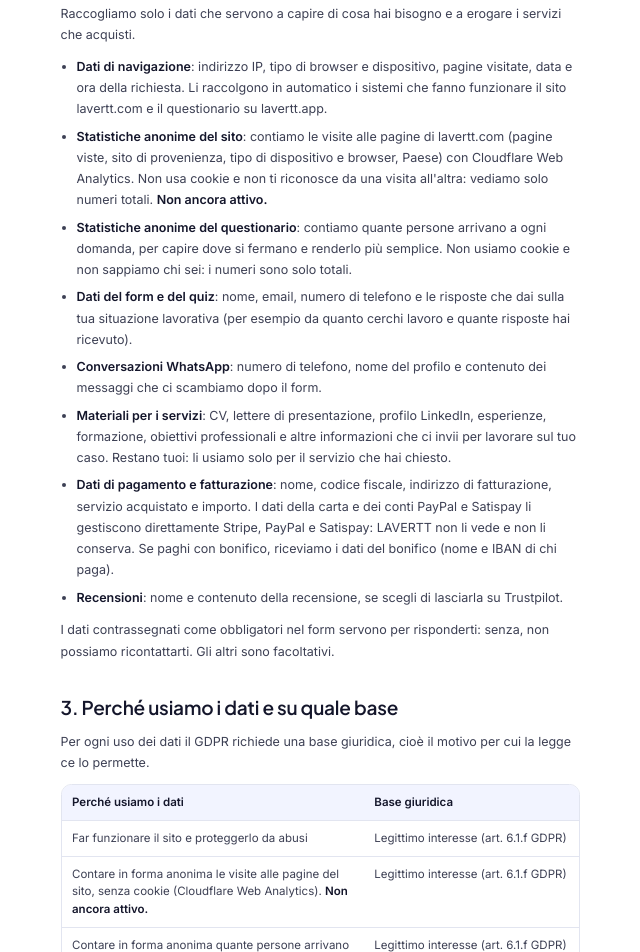
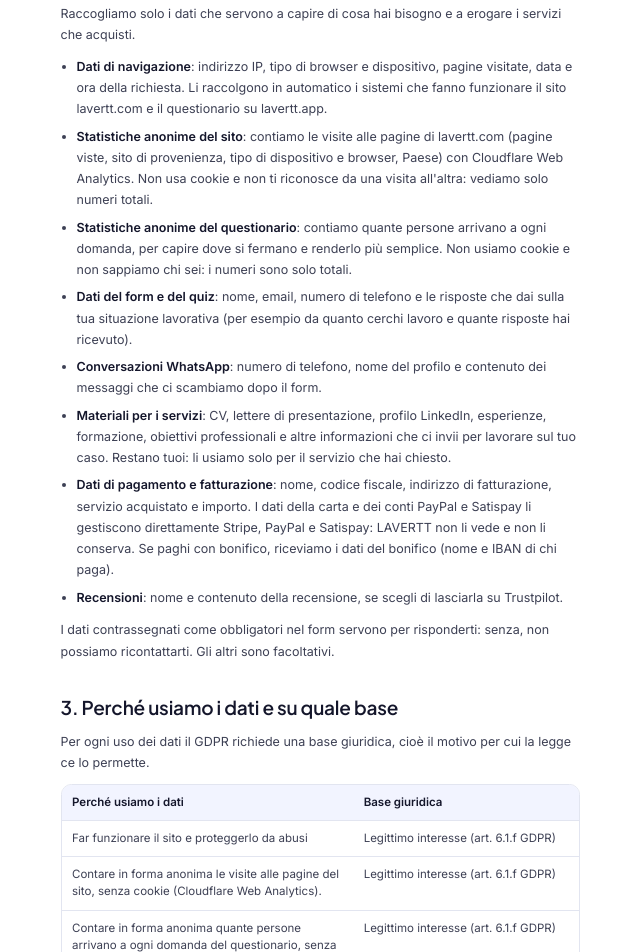
Before and after one commit to lavertacv-proglav/lavertt-sito, a plain HTML site: page docs/privacy-policy.html in a window 1280 px wide. Shown: the part 640-1592 px from the top of the page, without its empty margins (320-960 px from the left). Drawn offline with Linux system fonts and the light colour scheme.

Commit message:
Statistiche Cloudflare Web Analytics attive
- Token di lavertt.com inserito in build.js, snippet ufficiale in fondo a ogni pagina
- Privacy Policy: le statistiche del sito risultano "Attivo"

Co-Authored-By: Claude Opus 5.5 <noreply@anthropic.com>
Claude-Session: https://claude.ai/code/session_019wKr7wNdjYiPL8AByKGYhj

```diff
--- a/build.js
+++ b/build.js
@@ -33,7 +33,7 @@ const COOKIE_VERSION = 1;
 // Statistiche delle visite (Cloudflare Web Analytics, senza cookie: non serve il banner).
 // Incolla qui il token che ti dà Cloudflare (solo lettere e numeri). Vuoto = statistiche spente.
 // La Privacy Policy si aggiorna da sola ("Attivo" / "Non ancora attivo").
-const CLOUDFLARE_ANALYTICS_TOKEN = '';
+const CLOUDFLARE_ANALYTICS_TOKEN = '33a0f611ebda4995babebf0f16d8973f';
 // ---------------------------------------------------------------
 
 const SITE = 'https://lavertt.com';
@@ -128,7 +128,7 @@ if (!/^\d*$/.test(META_PIXEL_ID)) throw new Error('META_PIXEL_ID deve contenere
 if (!/^[A-Za-z0-9]*$/.test(CLOUDFLARE_ANALYTICS_TOKEN)) throw new Error('CLOUDFLARE_ANALYTICS_TOKEN deve contenere solo lettere e numeri');
 // Statistiche Cloudflare: script ufficiale, caricato in fondo alla pagina solo se c'è il token
 const ANALYTICS = CLOUDFLARE_ANALYTICS_TOKEN
-  ? `<script defer src="https://static.cloudflareinsights.com/beacon.min.js" data-cf-beacon='{"token": "${CLOUDFLARE_ANALYTICS_TOKEN}"}'></script>` + NL
+  ? `<!-- Cloudflare Web Analytics --><script type='module' src='https://static.cloudflareinsights.com/beacon.min.js' data-cf-beacon='{"token": "${CLOUDFLARE_ANALYTICS_TOKEN}"}'></script><!-- End Cloudflare Web Analytics -->` + NL
   : '';
 // Immagine di anteprima per Facebook, WhatsApp, LinkedIn (public/og-image.png, 1200x630)
 const OG_IMAGE = fs.existsSync(path.join(__dirname, 'public', 'og-image.png')) ? SITE + '/og-image.png' : '';
--- a/docs/privacy-policy.html
+++ b/docs/privacy-policy.html
@@ -168,7 +168,7 @@ a,button,summary,[role="button"]{touch-action:manipulation}
 <p>Raccogliamo solo i dati che servono a capire di cosa hai bisogno e a erogare i servizi che acquisti.</p>
 <ul>
 <li><strong>Dati di navigazione</strong>: indirizzo IP, tipo di browser e dispositivo, pagine visitate, data e ora della richiesta. Li raccolgono in automatico i sistemi che fanno funzionare il sito lavertt.com e il questionario su lavertt.app.</li>
-<li><strong>Statistiche anonime del sito</strong>: contiamo le visite alle pagine di lavertt.com (pagine viste, sito di provenienza, tipo di dispositivo e browser, Paese) con Cloudflare Web Analytics. Non usa cookie e non ti riconosce da una visita all'altra: vediamo solo numeri totali. <strong>Non ancora attivo.</strong></li>
+<li><strong>Statistiche anonime del sito</strong>: contiamo le visite alle pagine di lavertt.com (pagine viste, sito di provenienza, tipo di dispositivo e browser, Paese) con Cloudflare Web Analytics. Non usa cookie e non ti riconosce da una visita all'altra: vediamo solo numeri totali.</li>
 <li><strong>Statistiche anonime del questionario</strong>: contiamo quante persone arrivano a ogni domanda, per capire dove si fermano e renderlo più semplice. Non usiamo cookie e non sappiamo chi sei: i numeri sono solo totali.</li>
 <li><strong>Dati del form e del quiz</strong>: nome, email, numero di telefono e le risposte che dai sulla tua situazione lavorativa (per esempio da quanto cerchi lavoro e quante risposte hai ricevuto).</li>
 <li><strong>Conversazioni WhatsApp</strong>: numero di telefono, nome del profilo e contenuto dei messaggi che ci scambiamo dopo il form.</li>
@@ -184,7 +184,7 @@ a,button,summary,[role="button"]{touch-action:manipulation}
 <thead><tr><th>Perché usiamo i dati</th><th>Base giuridica</th></tr></thead>
 <tbody>
 <tr><td>Far funzionare il sito e proteggerlo da abusi</td><td>Legittimo interesse (art. 6.1.f GDPR)</td></tr>
-<tr><td>Contare in forma anonima le visite alle pagine del sito, senza cookie (Cloudflare Web Analytics). <strong>Non ancora attivo.</strong></td><td>Legittimo interesse (art. 6.1.f GDPR)</td></tr>
+<tr><td>Contare in forma anonima le visite alle pagine del sito, senza cookie (Cloudflare Web Analytics).</td><td>Legittimo interesse (art. 6.1.f GDPR)</td></tr>
 <tr><td>Contare in forma anonima quante persone arrivano a ogni domanda del questionario, senza cookie</td><td>Legittimo interesse (art. 6.1.f GDPR)</td></tr>
 <tr><td>Rispondere alle richieste dal form e su WhatsApp, analizzare il quiz e proporti i servizi adatti a te</td><td>Misure precontrattuali richieste da te (art. 6.1.b GDPR)</td></tr>
 <tr><td>Erogare i servizi acquistati (CV, LinkedIn, lettere, messaggi per recruiter, colloqui, mappatura aziende)</td><td>Esecuzione del contratto (art. 6.1.b GDPR)</td></tr>
@@ -223,7 +223,7 @@ a,button,summary,[role="button"]{touch-action:manipulation}
 <thead><tr><th>Fornitore</th><th>Servizio</th><th>Ruolo</th><th>Dove tratta i dati</th></tr></thead>
 <tbody>
 <tr><td>GitHub, Inc. (GitHub Pages)</td><td>Ospitare il sito lavertt.com</td><td>Responsabile</td><td>Stati Uniti (<a href="#trasferimenti">sezione 11</a>)</td></tr>
-<tr><td>Cloudflare, Inc. (Web Analytics)</td><td>Contare in forma anonima le visite al sito lavertt.com, senza cookie. <strong>Non ancora attivo.</strong></td><td>Responsabile</td><td>Stati Uniti (<a href="#trasferimenti">sezione 11</a>)</td></tr>
+<tr><td>Cloudflare, Inc. (Web Analytics)</td><td>Contare in forma anonima le visite al sito lavertt.com, senza cookie.</td><td>Responsabile</td><td>Stati Uniti (<a href="#trasferimenti">sezione 11</a>)</td></tr>
 <tr><td>Vercel Inc.</td><td>Ospitare il questionario su lavertt.app, ricevere le risposte e contare in forma anonima le visite alle domande</td><td>Fornitore del servizio</td><td>Stati Uniti (<a href="#trasferimenti">sezione 11</a>)</td></tr>
 <tr><td>Spoki – NextAI Srl</td><td>Piattaforma WhatsApp Business: messaggi automatici e conversazioni</td><td>Responsabile</td><td>Unione Europea</td></tr>
 <tr><td>Mitto AG</td><td>Collegamento tecnico tra Spoki e WhatsApp, usato da Spoki</td><td>Sub-responsabile, per conto di Spoki</td><td>Svizzera (<a href="#trasferimenti">sezione 11</a>)</td></tr>
@@ -285,14 +285,14 @@ a,button,summary,[role="button"]{touch-action:manipulation}
 <p>Per non ricevere più messaggi promozionali su WhatsApp basta scrivere STOP; per le email c'è il link in fondo a ogni messaggio.</p>
 
 <h2 id="cookies">10. Cookie e tracciamento</h2>
-<p class="lv-note"><strong>In breve:</strong> il sito LAVERTT usa strumenti tecnici, necessari per funzionare, e Cloudflare Web Analytics per contare le visite in forma anonima, senza cookie. <strong>Non ancora attivo.</strong> Non usiamo strumenti di tracciamento pubblicitario: per questo oggi non ti mostriamo il banner dei cookie. Se attiveremo il Pixel Meta, prima ti chiederemo il consenso con un banner.</p>
+<p class="lv-note"><strong>In breve:</strong> il sito LAVERTT usa strumenti tecnici, necessari per funzionare, e Cloudflare Web Analytics per contare le visite in forma anonima, senza cookie. Non usiamo strumenti di tracciamento pubblicitario: per questo oggi non ti mostriamo il banner dei cookie. Se attiveremo il Pixel Meta, prima ti chiederemo il consenso con un banner.</p>
 <h3>Cosa sono i cookie</h3>
 <p>I cookie sono piccoli file che un sito salva sul tuo dispositivo. Quelli tecnici servono a far funzionare il sito; quelli di marketing servono a misurare l'efficacia della pubblicità.</p>
 <h3>Cosa succede quando visiti il sito</h3>
 <p>Il sito è ospitato da GitHub (GitHub Pages). Come ogni server, registra in automatico alcuni dati tecnici della visita, per esempio l'indirizzo IP e il tipo di browser, per far funzionare il sito e proteggerlo da abusi. Non sono cookie e non servono a profilarti (vedi la <a href="#dati">sezione 2</a>).</p>
 <p>I caratteri tipografici e le immagini sono caricati dal sito stesso, senza servizi esterni.</p>
 <h3>Statistiche delle visite</h3>
-<p>Per capire quante persone visitano il sito, da dove arrivano e quali pagine leggono usiamo Cloudflare Web Analytics. <strong>Non ancora attivo.</strong> Non salva cookie né altri dati sul tuo dispositivo e non ti riconosce da una visita all'altra: vediamo solo numeri totali. Per questo non serve il tuo consenso.</p>
+<p>Per capire quante persone visitano il sito, da dove arrivano e quali pagine leggono usiamo Cloudflare Web Analytics. Non salva cookie né altri dati sul tuo dispositivo e non ti riconosce da una visita all'altra: vediamo solo numeri totali. Per questo non serve il tuo consenso.</p>
 <p>Quando il banner è attivo, la scelta che fai viene salvata nel tuo browser (memoria locale, voce «lv-cookie»), così non te la chiediamo a ogni pagina. È uno strumento tecnico: non serve il consenso e viene cancellato dopo 6 mesi.</p>
 <h3>Quando lasci il sito</h3>
 <p>Se premi i pulsanti che portano al questionario o a WhatsApp, apri pagine che non fanno parte di questo sito. Per i cookie valgono le regole di quelle pagine.</p>
@@ -302,7 +302,7 @@ a,button,summary,[role="button"]{touch-action:manipulation}
 <thead><tr><th>Strumento</th><th>Categoria</th><th>Fornitore</th><th>Durata</th><th>Serve il consenso?</th><th>Stato</th></tr></thead>
 <tbody>
 <tr><td>Scelta sui cookie (lv-cookie)</td><td>Tecnico</td><td>LAVERTT</td><td>6 mesi</td><td>No</td><td>Solo quando il banner è attivo (oggi no)</td></tr>
-<tr><td>Cloudflare Web Analytics</td><td>Statistica anonima, senza cookie</td><td>Cloudflare, Inc.</td><td>Nessun dato salvato sul dispositivo</td><td>No</td><td>Non ancora attivo</td></tr>
+<tr><td>Cloudflare Web Analytics</td><td>Statistica anonima, senza cookie</td><td>Cloudflare, Inc.</td><td>Nessun dato salvato sul dispositivo</td><td>No</td><td>Attivo</td></tr>
 <tr><td>Pixel Meta (_fbp)</td><td>Marketing</td><td>Meta Platforms Ireland Ltd</td><td>3 mesi</td><td>Sì</td><td>Non attivo</td></tr>
 </tbody>
 </table></div>
@@ -610,5 +610,6 @@ window.LV_COOKIE = {"pixel":"","show":false,"version":"1"};
   else if (choice.marketing) startPixel();
 })();
 </script>
+<!-- Cloudflare Web Analytics --><script type='module' src='https://static.cloudflareinsights.com/beacon.min.js' data-cf-beacon='{"token": "33a0f611ebda4995babebf0f16d8973f"}'></script><!-- End Cloudflare Web Analytics -->
 </body>
 </html>
```
Also changed, not shown: docs/chi-siamo.html (+1 -0 lines), docs/come-funziona.html (+1 -0 lines), docs/creazione-cv.html (+1 -0 lines), docs/index.html (+1 -0 lines), docs/lettera-presentazione.html (+1 -0 lines), docs/mappatura-aziende.html (+1 -0 lines), docs/messaggi-recruiter.html (+1 -0 lines), docs/ottimizzazione-linkedin.html (+1 -0 lines), docs/preparazione-colloquio.html (+1 -0 lines), docs/prezzi.html (+1 -0 lines), docs/termini-e-condizioni.html (+1 -0 lines).
